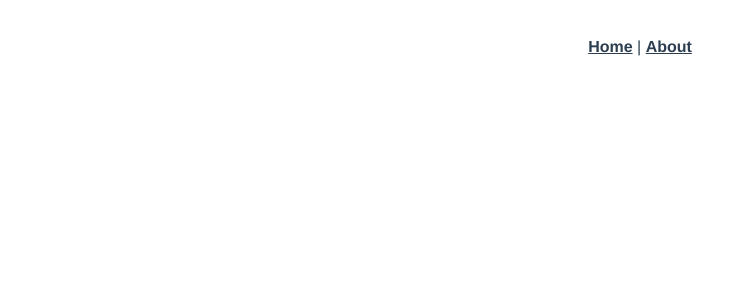
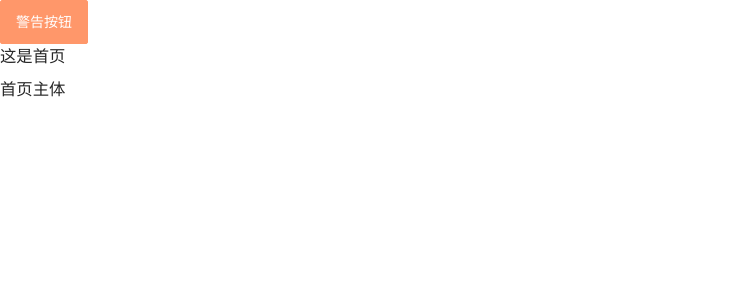
Before and after one commit to itBellah/around_mall, a Vue app: page /#/index in a window 1280 px wide. Shown: the top 300 px of the page, without its empty margins (0-755 px from the left). Built offline with nearby package versions, Linux system fonts and the light colour scheme.

Commit message:
项目初始化及配置

```diff
--- a/babel.config.js
+++ b/babel.config.js
@@ -1,5 +1,13 @@
 module.exports = {
   presets: [
     '@vue/app'
+  ],
+  // 配置自动按需引入组件
+  plugins: [
+    ['import', {
+      libraryName: 'vant',
+      libraryDirectory: 'es',
+      style: true
+    }, 'vant']
   ]
 }
--- a/package.json
+++ b/package.json
@@ -8,7 +8,9 @@
     "lint": "vue-cli-service lint"
   },
   "dependencies": {
+    "axios": "^0.19.0",
     "core-js": "^2.6.5",
+    "vant": "^2.2.0",
     "vue": "^2.6.10",
     "vue-router": "^3.0.3"
   },
@@ -18,8 +20,11 @@
     "@vue/cli-service": "^3.11.0",
     "@vue/eslint-config-standard": "^4.0.0",
     "babel-eslint": "^10.0.1",
+    "babel-plugin-import": "^1.12.1",
     "eslint": "^5.16.0",
     "eslint-plugin-vue": "^5.0.0",
+    "less": "^3.10.3",
+    "less-loader": "^5.0.0",
     "vue-template-compiler": "^2.6.10"
   }
 }
--- a/src/App.vue
+++ b/src/App.vue
@@ -1,31 +1,9 @@
 <template>
   <div id="app">
-    <div id="nav">
-      <router-link to="/">Home</router-link> |
-      <router-link to="/about">About</router-link>
-    </div>
+    <van-button type="warning">警告按钮</van-button>
     <router-view/>
   </div>
 </template>
 
-<style>
-#app {
-  font-family: 'Avenir', Helvetica, Arial, sans-serif;
-  -webkit-font-smoothing: antialiased;
-  -moz-osx-font-smoothing: grayscale;
-  text-align: center;
-  color: #2c3e50;
-}
-#nav {
-  padding: 30px;
-}
-
-#nav a {
-  font-weight: bold;
-  color: #2c3e50;
-}
-
-#nav a.router-link-exact-active {
-  color: #42b983;
-}
+<style lang="less" scoped>
 </style>
--- a/src/components/HelloWorld.vue
+++ /dev/null
@@ -1,58 +0,0 @@
-<template>
-  <div class="hello">
-    <h1>{{ msg }}</h1>
-    <p>
-      For a guide and recipes on how to configure / customize this project,<br>
-      check out the
-      <a href="https://cli.vuejs.org" target="_blank" rel="noopener">vue-cli documentation</a>.
-    </p>
-    <h3>Installed CLI Plugins</h3>
-    <ul>
-      <li><a href="https://github.com/vuejs/vue-cli/tree/dev/packages/%40vue/cli-plugin-babel" target="_blank" rel="noopener">babel</a></li>
-      <li><a href="https://github.com/vuejs/vue-cli/tree/dev/packages/%40vue/cli-plugin-eslint" target="_blank" rel="noopener">eslint</a></li>
-    </ul>
-    <h3>Essential Links</h3>
-    <ul>
-      <li><a href="https://vuejs.org" target="_blank" rel="noopener">Core Docs</a></li>
-      <li><a href="https://forum.vuejs.org" target="_blank" rel="noopener">Forum</a></li>
-      <li><a href="https://chat.vuejs.org" target="_blank" rel="noopener">Community Chat</a></li>
-      <li><a href="https://twitter.com/vuejs" target="_blank" rel="noopener">Twitter</a></li>
-      <li><a href="https://news.vuejs.org" target="_blank" rel="noopener">News</a></li>
-    </ul>
-    <h3>Ecosystem</h3>
-    <ul>
-      <li><a href="https://router.vuejs.org" target="_blank" rel="noopener">vue-router</a></li>
-      <li><a href="https://vuex.vuejs.org" target="_blank" rel="noopener">vuex</a></li>
-      <li><a href="https://github.com/vuejs/vue-devtools#vue-devtools" target="_blank" rel="noopener">vue-devtools</a></li>
-      <li><a href="https://vue-loader.vuejs.org" target="_blank" rel="noopener">vue-loader</a></li>
-      <li><a href="https://github.com/vuejs/awesome-vue" target="_blank" rel="noopener">awesome-vue</a></li>
-    </ul>
-  </div>
-</template>
-
-<script>
-export default {
-  name: 'HelloWorld',
-  props: {
-    msg: String
-  }
-}
-</script>
-
-<!-- Add "scoped" attribute to limit CSS to this component only -->
-<style scoped>
-h3 {
-  margin: 40px 0 0;
-}
-ul {
-  list-style-type: none;
-  padding: 0;
-}
-li {
-  display: inline-block;
-  margin: 0 10px;
-}
-a {
-  color: #42b983;
-}
-</style>
--- /dev/null
+++ b/src/components/Home.vue
@@ -0,0 +1,16 @@
+<template>
+  <div class="home">
+    <h3>这是首页</h3>
+    <router-view/>
+  </div>
+</template>
+
+<script>
+// import HelloWorld from '@/components/HelloWorld.vue'
+
+export default {
+  name: 'home',
+  components: {
+  }
+}
+</script>
--- /dev/null
+++ b/src/components/Index.vue
@@ -0,0 +1,15 @@
+<template>
+    <div>
+        <h3>首页主体</h3>
+    </div>
+</template>
+
+<script>
+export default {
+
+}
+</script>
+
+<style lang="less" scoped>
+
+</style>
--- a/src/main.js
+++ b/src/main.js
@@ -1,6 +1,14 @@
 import Vue from 'vue'
 import App from './App.vue'
 import router from './router'
+
+// 导入按需加载的 vant 组件
+import './plugins/vant'
+
+// 导入 axios
+import axios from 'axios'
+axios.defaults.baseURL = 'http://www.liulongbin.top:3005/'
+Vue.prototype.$http = axios
 
 Vue.config.productionTip = false
 
--- /dev/null
+++ b/src/plugins/vant.js
@@ -0,0 +1,8 @@
+// 初始化 vant.js
+import Vue from 'vue'
+// 导入 Button 组件
+import { Button } from 'vant'
+import 'vant/lib/index.css';
+
+// 挂载 Button 组件
+Vue.use(Button)
--- a/src/router.js
+++ b/src/router.js
@@ -1,23 +1,17 @@
 import Vue from 'vue'
 import Router from 'vue-router'
-import Home from './views/Home.vue'
+import Home from './components/Home.vue'
+import Index from './components/Index.vue'
 
 Vue.use(Router)
 
 export default new Router({
   routes: [
-    {
-      path: '/',
-      name: 'home',
-      component: Home
-    },
-    {
-      path: '/about',
-      name: 'about',
-      // route level code-splitting
-      // this generates a separate chunk (about.[hash].js) for this route
-      // which is lazy-loaded when the route is visited.
-      component: () => import(/* webpackChunkName: "about" */ './views/About.vue')
+    { path: '/', redirect: '/index' },
+    { path: '/home', redirect: '/index', component: Home,
+      children: [
+        { path: '/index', component: Index }
+      ]
     }
   ]
 })
--- a/src/views/About.vue
+++ /dev/null
@@ -1,5 +0,0 @@
-<template>
-  <div class="about">
-    <h1>This is an about page</h1>
-  </div>
-</template>
--- a/src/views/Home.vue
+++ /dev/null
@@ -1,18 +0,0 @@
-<template>
-  <div class="home">
-    <img alt="Vue logo" src="../assets/logo.png">
-    <HelloWorld msg="Welcome to Your Vue.js App"/>
-  </div>
-</template>
-
-<script>
-// @ is an alias to /src
-import HelloWorld from '@/components/HelloWorld.vue'
-
-export default {
-  name: 'home',
-  components: {
-    HelloWorld
-  }
-}
-</script>
```
Also changed, not shown: 1 other file (tests, documents, lock files or other folders).
